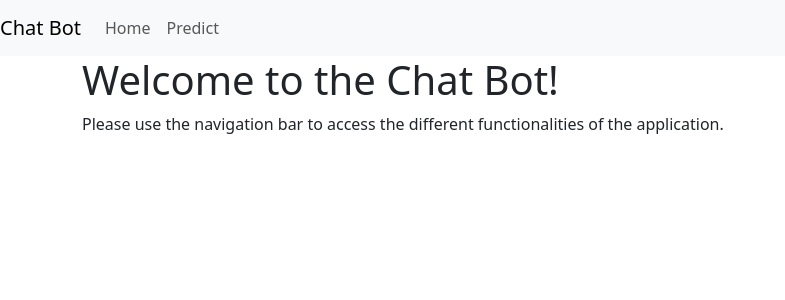
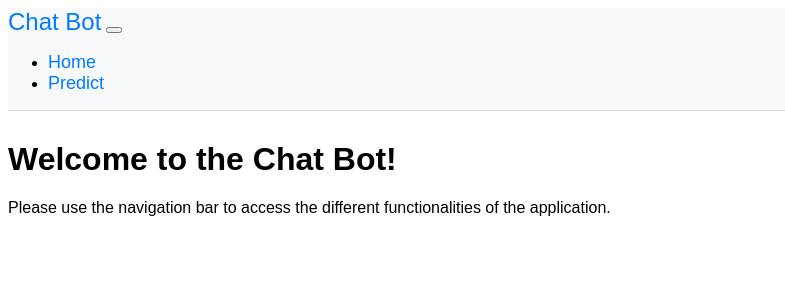
Before and after one commit to NicoCaz/wizard, a Flask app: page / in a window 1280 px wide. Shown: the top 300 px of the page, without its empty margins (0-785 px from the left). Run offline with Flask 2, Linux system fonts and the light colour scheme; some libraries are stand-ins or nearby versions.

Commit message:
agrego estilos

```diff
--- /dev/null
+++ b/app/static/css/style.css
@@ -0,0 +1,37 @@
+
+/* Estilos para la barra de navegación */
+.navbar {
+    background-color: #f8f9fa;
+    border-bottom: 1px solid #dee2e6;
+  }
+
+  .navbar-brand {
+    font-size: 24px;
+  }
+
+  .nav-link {
+    font-size: 18px;
+  }
+
+  /* Estilos para el contenido principal */
+  .container {
+    margin-top: 30px;
+  }
+
+  /* Estilos generales */
+  body {
+    font-family: Arial, sans-serif;
+  }
+
+  h1, h2, h3, h4, h5, h6 {
+    font-weight: bold;
+  }
+
+  a {
+    color: #007bff;
+    text-decoration: none;
+  }
+
+  a:hover {
+    text-decoration: underline;
+  }
--- a/app/templates/base.html
+++ b/app/templates/base.html
@@ -4,7 +4,6 @@
     <meta charset="utf-8">
     <meta name="viewport" content="width=device-width, initial-scale=1">
     <title>{% block title %} {% endblock %}</title>
-    <link rel="stylesheet" href="{{ url_for('static', filename='css/bootstrap.min.css') }}">
     <link rel="stylesheet" href="{{ url_for('static', filename='css/style.css') }}">
   </head>
   <body>
@@ -28,8 +27,5 @@
     <div class="container">
       {% block content %} {% endblock %}
     </div>
-
-    <script src="{{ url_for('static', filename='js/jquery.min.js') }}"></script>
-    <script src="{{ url_for('static', filename='js/bootstrap.min.js') }}"></script>
   </body>
 </html>
```
Also changed, not shown: test.py (deleted, +0 -7 lines).
